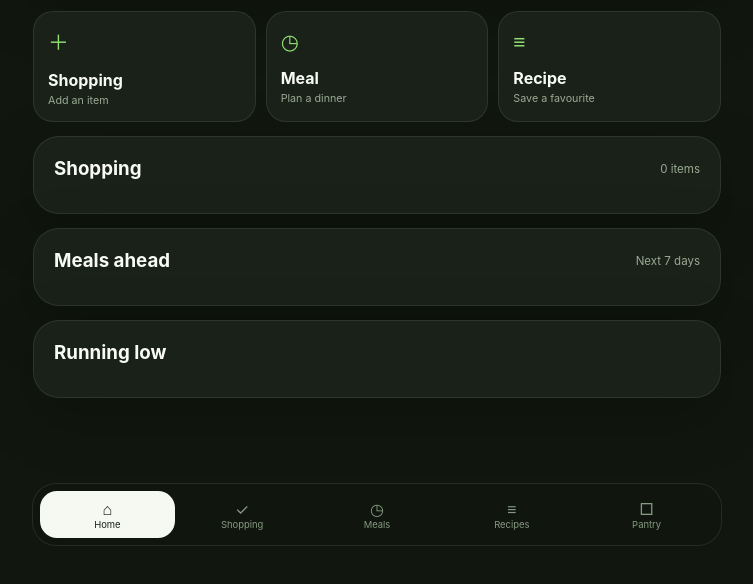
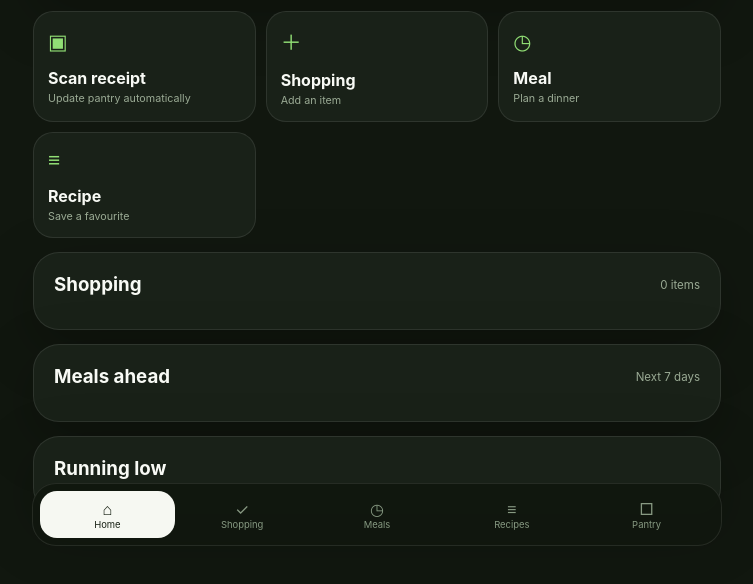
Before and after one commit to cianc101/kitchen, a website: page public/index.html in a window 1280 px wide. Shown: the part 242-826 px from the top of the page, without its empty margins (263-1016 px from the left). Before the commit the page ends 800 px from the top, so only its background shows below. Drawn offline with Linux system fonts and the light colour scheme; no server answers.

Commit message:
Add Kitchen receipt scan and review UI

```diff
--- a/public/index.html
+++ b/public/index.html
@@ -10,8 +10,14 @@
     <header class="topbar"><div><span class="eyebrow">FOOD AT HOME</span><h1>Kitchen</h1></div><button id="quickAdd" class="icon-btn">＋</button></header>
     <main>
       <section class="screen active" data-screen="home">
-        <div class="hero"><span class="eyebrow">This week</span><h2 id="mealHeadline">What are we eating?</h2><p id="homeSub">Plan meals and keep the shopping list under control.</p></div>
-        <div class="quick-grid"><button class="quick" data-add="shopping"><span>＋</span><b>Shopping</b><small>Add an item</small></button><button class="quick" data-add="meal"><span>◷</span><b>Meal</b><small>Plan a dinner</small></button><button class="quick" data-add="recipe"><span>≡</span><b>Recipe</b><small>Save a favourite</small></button></div>
+        <div class="hero"><span class="eyebrow">This week</span><h2 id="mealHeadline">What are we eating?</h2><p id="homeSub">Plan meals and let Kitchen keep the stock up to date.</p></div>
+        <div class="quick-grid automation-grid">
+          <button class="quick receipt-quick" data-scan-receipt><span>▣</span><b>Scan receipt</b><small>Update pantry automatically</small></button>
+          <button class="quick" data-add="shopping"><span>＋</span><b>Shopping</b><small>Add an item</small></button>
+          <button class="quick" data-add="meal"><span>◷</span><b>Meal</b><small>Plan a dinner</small></button>
+          <button class="quick" data-add="recipe"><span>≡</span><b>Recipe</b><small>Save a favourite</small></button>
+        </div>
+        <section class="card review-card" id="reviewCard" hidden><div class="section-title"><div><span class="eyebrow">AUTOMATION</span><h3>Needs your review</h3></div><span id="reviewCount" class="review-badge">0</span></div><p>Kitchen has already handled the confident items. Check only the lines it wasn't sure about.</p><button class="primary wide" data-open-reviews>Review now</button></section>
         <section class="card"><div class="section-title"><h3>Shopping</h3><span id="shoppingCount">0 items</span></div><div id="homeShopping" class="list"></div></section>
         <section class="card"><div class="section-title"><h3>Meals ahead</h3><span>Next 7 days</span></div><div id="homeMeals" class="list"></div></section>
         <section class="card"><div class="section-title"><h3>Running low</h3></div><div id="lowStock" class="list"></div></section>
@@ -20,9 +26,11 @@
       <section class="screen" data-screen="meals"><div class="section-title big"><div><span class="eyebrow">What's for dinner</span><h2>Meals</h2></div><button class="primary" data-add="meal">＋ Add</button></div><div id="mealsList" class="list"></div></section>
       <section class="screen" data-screen="recipes"><div class="section-title big"><div><span class="eyebrow">Keep the good ones</span><h2>Recipes</h2></div><button class="primary" data-add="recipe">＋ Add</button></div><input id="recipeSearch" class="search" type="search" placeholder="Search recipes or ingredients…"><div id="recipesList" class="recipe-grid"></div></section>
       <section class="screen" data-screen="pantry"><div class="section-title big"><div><span class="eyebrow">Freezer · Fridge · Cupboard</span><h2>Pantry</h2></div><button class="primary" data-add="pantry">＋ Add</button></div><div id="pantryList" class="list"></div></section>
+      <section class="screen" data-screen="reviews"><div class="section-title big"><div><span class="eyebrow">AUTOMATION INBOX</span><h2>Receipt review</h2></div><button class="mini" data-back-home>Done</button></div><div id="receiptDetail"></div><div id="receiptsList" class="list"></div></section>
     </main>
   </div>
   <nav class="tabbar"><button class="tab active" data-tab="home"><span>⌂</span><small>Home</small></button><button class="tab" data-tab="shopping"><span>✓</span><small>Shopping</small></button><button class="tab" data-tab="meals"><span>◷</span><small>Meals</small></button><button class="tab" data-tab="recipes"><span>≡</span><small>Recipes</small></button><button class="tab" data-tab="pantry"><span>□</span><small>Pantry</small></button></nav>
+  <dialog id="receiptDialog" class="sheet"><form id="receiptForm" class="sheet-panel"><div class="handle"></div><div class="sheet-head"><div><span class="eyebrow">AUTOMATIC STOCK</span><h2>Scan receipt</h2></div><button type="button" class="icon-btn" data-close>×</button></div><p class="sheet-copy">Photograph the full receipt clearly. Kitchen will add confident purchases itself and only ask about anything uncertain.</p><label>Receipt photo<input id="receiptFile" name="receipt" type="file" accept="image/*" capture="environment" required></label><div id="receiptPreview" class="receipt-preview" hidden><img alt="Receipt preview"></div><button class="primary wide" id="scanReceiptBtn">Scan & update Kitchen</button></form></dialog>
   <dialog id="shoppingDialog" class="sheet"><form id="shoppingForm" class="sheet-panel"><div class="handle"></div><div class="sheet-head"><div><span class="eyebrow">Shopping list</span><h2>Add item</h2></div><button type="button" class="icon-btn" data-close>×</button></div><label>Item<input name="name" required autofocus></label><div class="grid2"><label>Quantity<input name="quantity" placeholder="2 / 500g"></label><label>Shop<input name="shop" placeholder="Aldi"></label></div><label>Category<input name="category" placeholder="Fruit & veg"></label><button class="primary wide">Save item</button></form></dialog>
   <dialog id="mealDialog" class="sheet"><form id="mealForm" class="sheet-panel"><div class="handle"></div><div class="sheet-head"><div><span class="eyebrow">Meal plan</span><h2>Plan meal</h2></div><button type="button" class="icon-btn" data-close>×</button></div><label>Meal<input name="title" required placeholder="Chicken curry"></label><div class="grid2"><label>Date<input name="meal_date" type="date" required></label><label>Type<select name="meal_type"><option>Dinner</option><option>Lunch</option><option>Breakfast</option></select></label></div><label>Notes<textarea name="notes" rows="3"></textarea></label><button class="primary wide">Save meal</button></form></dialog>
   <dialog id="recipeDialog" class="sheet"><form id="recipeForm" class="sheet-panel"><div class="handle"></div><div class="sheet-head"><div><span class="eyebrow">Recipe book</span><h2>Save recipe</h2></div><button type="button" class="icon-btn" data-close>×</button></div><label>Name<input name="name" required></label><label>Ingredients<textarea name="ingredients" rows="6" placeholder="One ingredient per line"></textarea></label><label>Method<textarea name="instructions" rows="7"></textarea></label><label>Source<input name="source" placeholder="Family recipe / website"></label><label class="check"><input name="favourite" type="checkbox"><span>Favourite</span></label><button class="primary wide">Save recipe</button></form></dialog>
```
